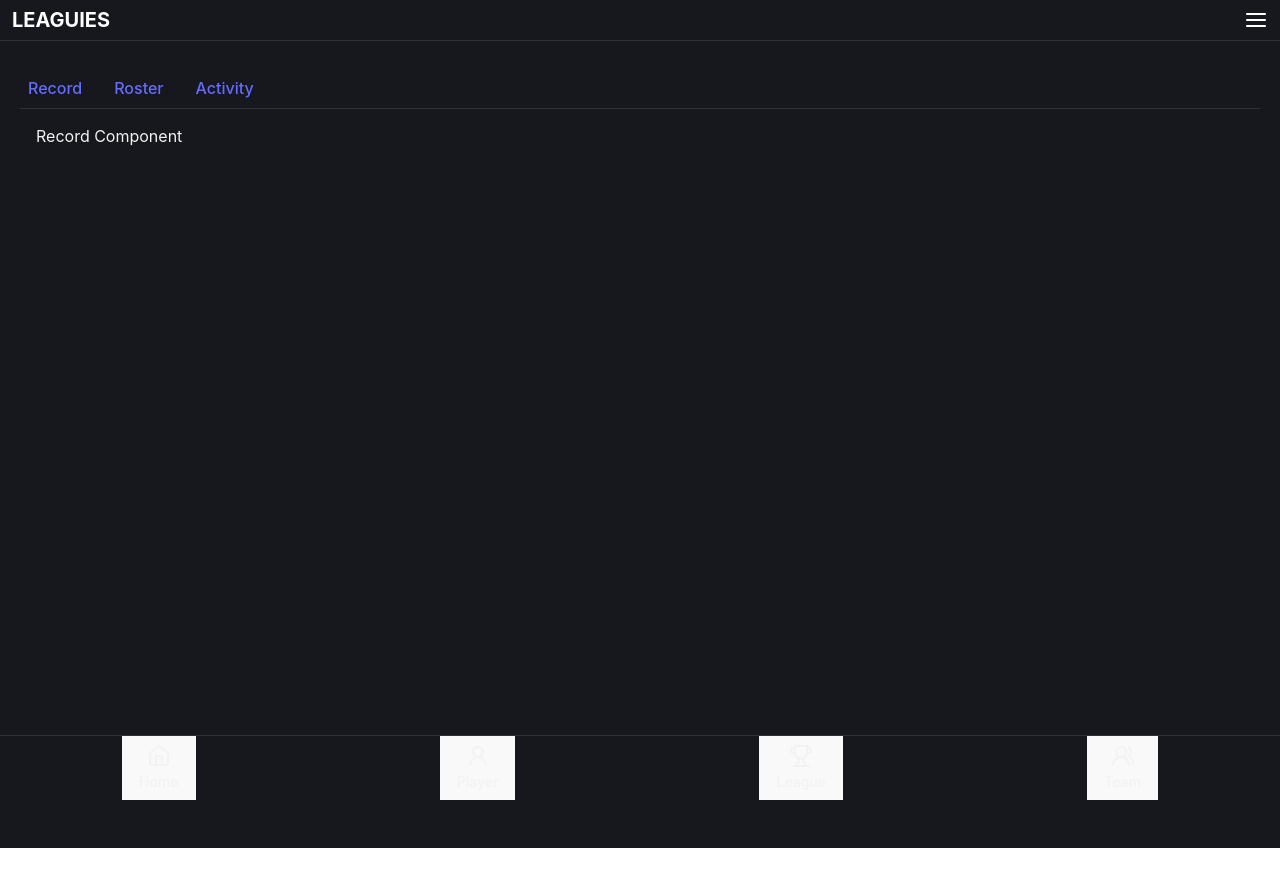
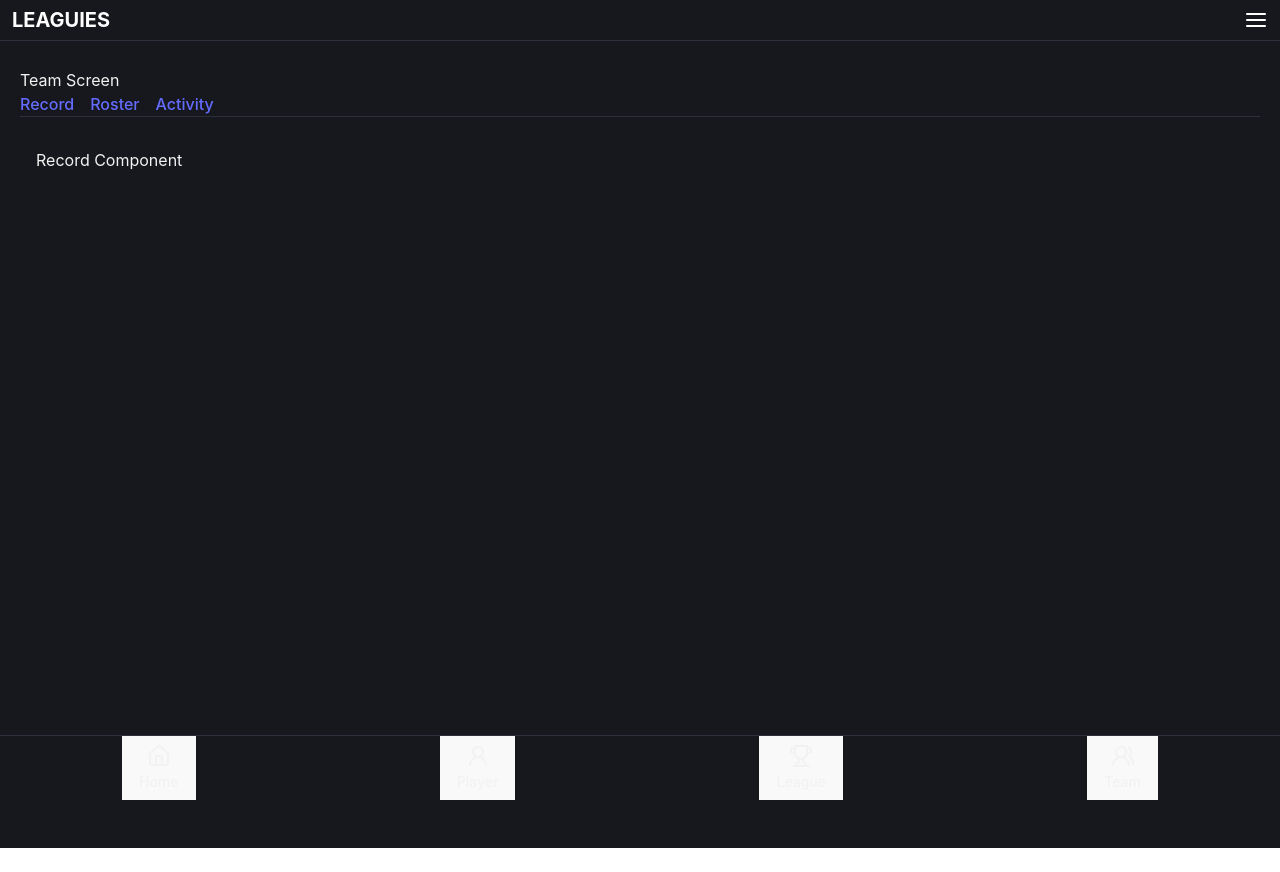
Before and after one commit to LeagueOfBugs/leaguies-2.0, a React (Vite) app in the folder client/: page /team in a window 1280 px wide. Before the commit the page ends 848 px from the top, so only its background shows below. Built offline with nearby package versions, Linux system fonts and the light colour scheme; no server answers.

Commit message:
created reusable nav layout for teams and leagues

```diff
--- /dev/null
+++ b/client/src/components/ui/NavLayout.tsx
@@ -0,0 +1,33 @@
+import { NavLink, Outlet } from "react-router-dom";
+import { Separator } from "./separator";
+
+interface NavLinks {
+  label: string;
+  to: string;
+}
+interface NavLayoutProps {
+  navLinks: NavLinks[];
+}
+
+const NavLayout = ({ navLinks }: NavLayoutProps) => {
+  return (
+    <div className="flex-col h-full">
+      <nav className="flex-col h-10">
+        <div className="flex space-x-4">
+          {navLinks.map((link) => (
+            <NavLink key={link.to} to={link.to}>
+              {link.label}
+            </NavLink>
+          ))}
+        </div>
+        <Separator />
+      </nav>
+
+      <div className="flex-grow overflow-auto p-4">
+        <Outlet />
+      </div>
+    </div>
+  );
+};
+
+export default NavLayout;
--- a/client/src/screens/teamScreen/TeamRoutes.tsx
+++ b/client/src/screens/teamScreen/TeamRoutes.tsx
@@ -1,4 +1,3 @@
-// src/screens/teamScreen/TeamRoutes.tsx
 import { Route, Routes } from "react-router-dom";
 import TeamScreen, { Activity, Record, Roster } from "./TeamScreen";
 
--- a/client/src/screens/teamScreen/TeamScreen.tsx
+++ b/client/src/screens/teamScreen/TeamScreen.tsx
@@ -1,34 +1,30 @@
-import { NavLink, Outlet } from "react-router-dom";
-import { Separator } from "../../components/ui/separator";
 import Layout from "../Layout";
+import NavLayout from "../../components/ui/NavLayout";
 
 export const Record = () => <div>Record Component</div>;
 export const Roster = () => <div>Roster Component</div>;
 export const Activity = () => <div>Activity Component</div>;
 
 const TeamScreen = () => {
+  const teamScreenNavLinks = [
+    {
+      to: "record",
+      label: "Record",
+    },
+    {
+      to: "roster",
+      label: "Roster",
+    },
+    {
+      to: "activity",
+      label: "Activity",
+    },
+  ];
+
   return (
     <Layout>
-      <div className="flex-col h-full">
-        <nav className="flex-col h-10">
-          <div className="flex space-x-4">
-            <NavLink to="record" className="p-2">
-              Record
-            </NavLink>
-            <NavLink to="roster" className="p-2">
-              Roster
-            </NavLink>
-            <NavLink to="activity" className="p-2">
-              Activity
-            </NavLink>
-          </div>
-          <Separator />
-        </nav>
-
-        <div className="flex-grow overflow-auto p-4">
-          <Outlet />
-        </div>
-      </div>
+      <div>Team Screen</div>
+      <NavLayout navLinks={teamScreenNavLinks} />
     </Layout>
   );
 };
```
